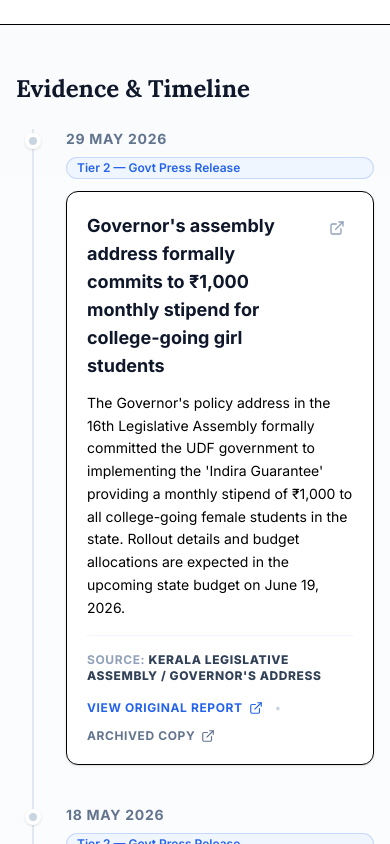
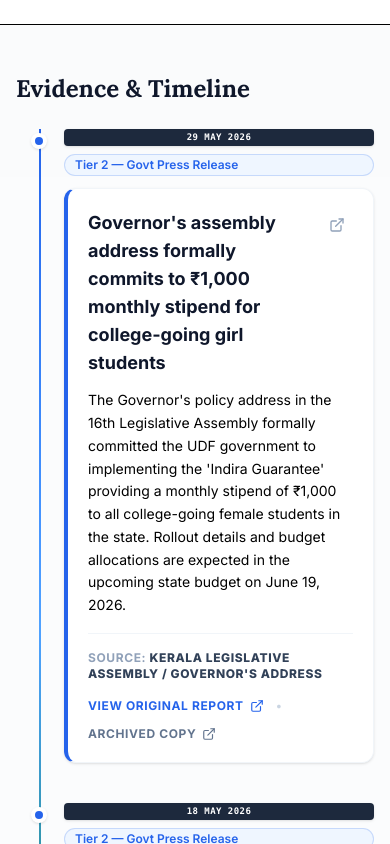
Before and after one commit to danyl-dnl/govt-promises, a Next.js app: page /promises/1-000-monthly-stipend-for-college-going-girl-students-2 in a window 390 px wide. Shown: the part 840-1684 px from the top of the page. Built offline with nearby package versions, Linux system fonts and the light colour scheme; no server answers.

Commit message:
Premium UI upgrades: Animated status filters, vertical tube evidence timeline, sector breakdown cards, custom gradient background cards, branded empty states, and route page transitions

```diff
--- a/app/layout.tsx
+++ b/app/layout.tsx
@@ -24,6 +24,7 @@ const notoSansMalayalam = Noto_Sans_Malayalam({
 })
 
 import AuthProvider from "@/components/auth/AuthProvider"
+import { PageTransition } from "@/components/shared/PageTransition"
 
 export const metadata: Metadata = {
   title: "Vaaku Paalicho | UDF Promise Tracker",
@@ -45,8 +46,10 @@ export default function RootLayout({
       <body className="antialiased min-h-screen flex flex-col bg-background text-foreground font-ui" suppressHydrationWarning>
         <AuthProvider>
           <Navbar />
-          <main className="flex-grow bg-slate-50/30">
-            {children}
+          <main className="flex-grow bg-slate-50/30 flex flex-col">
+            <PageTransition>
+              {children}
+            </PageTransition>
           </main>
           <Footer />
         </AuthProvider>
--- a/app/promises/page.tsx
+++ b/app/promises/page.tsx
@@ -236,7 +236,7 @@ function PromisesPageContent() {
                 ))}
               </motion.div>
             ) : (
-              <EmptyState />
+              <EmptyState onClearFilters={() => { setSearchQuery(""); setStatusFilter("all"); setSelectedSectors([]) }} />
             )}
           </div>
         </div>
--- a/components/home/BentoStats.tsx
+++ b/components/home/BentoStats.tsx
@@ -229,7 +229,10 @@ export function BentoStats() {
           >
             <Link
               href={`/promises?sector=${stats.mostActiveSector.id}`}
-              className="group block bg-white border border-slate-200 rounded-xl p-6 h-full hover:border-slate-300 hover:shadow-sm transition-all duration-200 cursor-pointer"
+              className="group block border border-slate-200 rounded-xl p-6 h-full hover:border-slate-300 hover:shadow-md transition-all duration-200 cursor-pointer relative overflow-hidden"
+              style={{
+                background: `linear-gradient(135deg, #ffffff 60%, ${stats.mostActiveSector.color}08 100%)`
+              }}
             >
               <div className="flex items-center justify-between mb-4">
                 <p className="text-[11px] font-bold uppercase tracking-[0.18em] text-slate-400">
--- a/components/home/SpotlightRow.tsx
+++ b/components/home/SpotlightRow.tsx
@@ -58,7 +58,20 @@ export function SpotlightRow() {
           className="flex overflow-x-auto pb-8 pt-4 px-4 md:px-8 gap-6 snap-x snap-mandatory scrollbar-hide"
           style={{ scrollbarWidth: 'none', msOverflowStyle: 'none' }}
         >
-          {spotlightPromises.map((promise, index) => (
+          {spotlightPromises.map((promise, index) => {
+            const isFulfilled = promise.status === "fulfilled"
+            const isInProgress = promise.status === "in-progress"
+            const isEvaded = promise.status === "evaded"
+
+            const cardBorderLeft = isFulfilled
+              ? "border-l-kerala-green"
+              : isInProgress
+                ? "border-l-udf-blue"
+                : isEvaded
+                  ? "border-l-evaded"
+                  : "border-l-slate-200"
+
+            return (
               <motion.div
                 key={promise.id}
                 className="snap-start shrink-0 w-[280px] md:w-[320px]"
@@ -70,7 +83,7 @@ export function SpotlightRow() {
               >
                 <Link href={`/promises/${promise.slug}`}>
                   <Card
-                  className="h-full cursor-pointer hover:shadow-md transition-all duration-300 border-slate-200 bg-white flex flex-col group"
+                    className={`h-full cursor-pointer hover:shadow-lg transition-all duration-300 border border-slate-200 border-l-4 ${cardBorderLeft} bg-white flex flex-col group`}
                     style={{ '--sector-color': promise.sector.color } as React.CSSProperties}
                   >
                     <CardContent className="p-6 flex-grow flex flex-col h-full">
@@ -119,7 +132,8 @@ export function SpotlightRow() {
                   </Card>
                 </Link>
               </motion.div>
-          ))}
+            )
+          })}
 
           <div className="snap-start shrink-0 w-[280px] md:w-[320px] flex items-center justify-center p-6">
             <Link href="/promises" className="flex flex-col items-center justify-center gap-3 text-muted-foreground hover:text-udf-blue transition-colors group cursor-pointer">
--- a/components/promise/EvidenceTimeline.tsx
+++ b/components/promise/EvidenceTimeline.tsx
@@ -4,6 +4,7 @@ import React from "react"
 import { ExternalLink } from "lucide-react"
 import { TierBadge } from "@/components/promise/TierBadge"
 import { Source } from "@/types"
+import { motion } from "framer-motion"
 
 interface EvidenceTimelineProps {
   sources: Source[]
@@ -24,19 +25,42 @@ export function EvidenceTimeline({ sources, promiseId }: EvidenceTimelineProps)
   )
 
   return (
-    <div className="relative border-l-2 border-slate-200 ml-4 md:ml-8">
+    <div className="relative ml-4 md:ml-8">
+      {/* Timeline Background Line */}
+      <div className="absolute left-[7px] top-0 bottom-0 w-0.5 bg-slate-200" />
+      {/* Animated Timeline Line */}
+      <motion.div
+        className="absolute left-[7px] top-0 bottom-0 w-0.5 bg-gradient-to-b from-udf-blue via-blue-400 to-kerala-green origin-top"
+        initial={{ scaleY: 0 }}
+        whileInView={{ scaleY: 1 }}
+        viewport={{ once: true }}
+        transition={{ duration: 1.5, ease: "easeInOut" }}
+      />
+
       {sortedSources.map((source, index) => {
         // Fallback to our custom local Mock Press/Gazette Reader archive URL
         const archiveUrl = source.archiveUrl || `/archive/${promiseId}-${index + 1}`
 
+        const nodeColor = source.tier === 1
+          ? "bg-kerala-green"
+          : source.tier === 2
+            ? "bg-udf-blue"
+            : "bg-slate-400"
+
+        const cardBorderColor = source.tier === 1
+          ? "border-l-kerala-green"
+          : source.tier === 2
+            ? "border-l-udf-blue"
+            : "border-l-slate-300"
+
         return (
           <div key={index} className="mb-10 relative pl-8">
             {/* Node */}
-            <div className="absolute w-4 h-4 rounded-full -left-[9px] top-1 border-4 border-white bg-slate-300 shadow-sm" />
+            <div className={`absolute w-4 h-4 rounded-full -left-[1px] top-1 border-4 border-white ${nodeColor} shadow-sm z-10`} />
 
             <div className="flex flex-col gap-3">
               <div className="flex flex-col sm:flex-row sm:items-center gap-2 sm:gap-4">
-                <span className="text-sm font-bold text-slate-500 uppercase tracking-wider">
+                <span className="inline-flex items-center justify-center px-2 py-0.5 rounded bg-slate-800 text-white text-[9px] font-bold tracking-wider uppercase font-mono shadow-sm">
                   {new Date(source.date).toLocaleDateString("en-IN", {
                     year: 'numeric', month: 'short', day: 'numeric'
                   })}
@@ -44,7 +68,7 @@ export function EvidenceTimeline({ sources, promiseId }: EvidenceTimelineProps)
                 <TierBadge tier={source.tier} />
               </div>
 
-              <div className="bg-white p-5 rounded-xl border border-border shadow-sm transition-colors duration-300">
+              <div className={`bg-white p-5 rounded-xl border border-slate-100 shadow-sm transition-all duration-300 border-l-4 ${cardBorderColor} hover:shadow-md`}>
                 <div className="flex justify-between items-start gap-4 mb-3">
                   <h3 className="font-bold text-lg text-slate-900">{source.title}</h3>
                   {((source.url && source.url !== "#") || archiveUrl) && (
--- a/components/promises/EmptyState.tsx
+++ b/components/promises/EmptyState.tsx
@@ -1,21 +1,39 @@
 import React from "react"
 import { SearchX } from "lucide-react"
+import { Button } from "@/components/ui/button"
 
-export function EmptyState() {
+interface EmptyStateProps {
+  onClearFilters?: () => void
+}
+
+export function EmptyState({ onClearFilters }: EmptyStateProps) {
   return (
-    <div className="w-full py-20 flex flex-col items-center justify-center text-center bg-slate-50/50 rounded-2xl border border-dashed border-slate-200">
-      <div className="w-16 h-16 bg-slate-100 rounded-full flex items-center justify-center mb-6 text-slate-400">
-        <SearchX className="h-8 w-8" />
+    <div className="w-full py-20 flex flex-col items-center justify-center text-center bg-slate-50/50 rounded-2xl border border-dashed border-slate-200 p-6">
+      <div className="w-16 h-16 bg-slate-100 border border-slate-200 rounded-full flex items-center justify-center mb-6 text-slate-400 relative">
+        <span className="absolute inset-0 rounded-full border border-slate-200 animate-ping opacity-45" />
+        <SearchX className="h-8 w-8 z-10" />
       </div>
-      <h3 className="font-malayalam font-bold text-2xl text-slate-800 mb-2 tracking-normal">
+
+      <h3 className="font-malayalam font-bold text-2xl text-slate-800 mb-3 tracking-normal">
         ഒന്നും കണ്ടെത്തിയില്ല
       </h3>
-      <p className="font-malayalam text-slate-500 max-w-sm mb-2 text-sm leading-normal">
+
+      <p className="font-malayalam text-slate-500 max-w-md mb-3 text-sm leading-relaxed">
         നിങ്ങൾ തിരഞ്ഞെടുത്ത ഫിൽട്ടറുകളുമായി പൊരുത്തപ്പെടുന്ന വാഗ്ദാനങ്ങളൊന്നും കണ്ടെത്താൻ കഴിഞ്ഞില്ല. തിരയൽ പദങ്ങളിലോ ഫിൽട്ടറുകളിലോ മാറ്റം വരുത്തി വീണ്ടും ശ്രമിക്കുക.
       </p>
-      <p className="text-slate-400 max-w-sm text-xs">
+
+      <p className="text-slate-400 max-w-md text-xs mb-8">
         No promises found matching your current filters. Try adjusting your search or clearing some filters.
       </p>
+
+      {onClearFilters && (
+        <Button
+          onClick={onClearFilters}
+          className="bg-slate-900 hover:bg-slate-700 text-white rounded-xl px-5 h-10 text-xs font-semibold shadow-xs cursor-pointer select-none"
+        >
+          Clear Active Filters
+        </Button>
+      )}
     </div>
   )
 }
--- /dev/null
+++ b/components/shared/PageTransition.tsx
@@ -0,0 +1,24 @@
+"use client"
+
+import React from "react"
+import { motion, AnimatePresence } from "framer-motion"
+import { usePathname } from "next/navigation"
+
+export function PageTransition({ children }: { children: React.ReactNode }) {
+  const pathname = usePathname()
+
+  return (
+    <AnimatePresence mode="wait">
+      <motion.div
+        key={pathname}
+        initial={{ opacity: 0, y: 10 }}
+        animate={{ opacity: 1, y: 0 }}
+        exit={{ opacity: 0, y: -10 }}
+        transition={{ duration: 0.28, ease: "easeInOut" }}
+        className="w-full h-full flex flex-col flex-grow"
+      >
+        {children}
+      </motion.div>
+    </AnimatePresence>
+  )
+}
```
Also changed, not shown: app/sectors/page.tsx (+46 -9 lines), components/promises/FilterSidebar.tsx (+32 -5 lines). Lines whose indentation alone changed are shown as unchanged.
